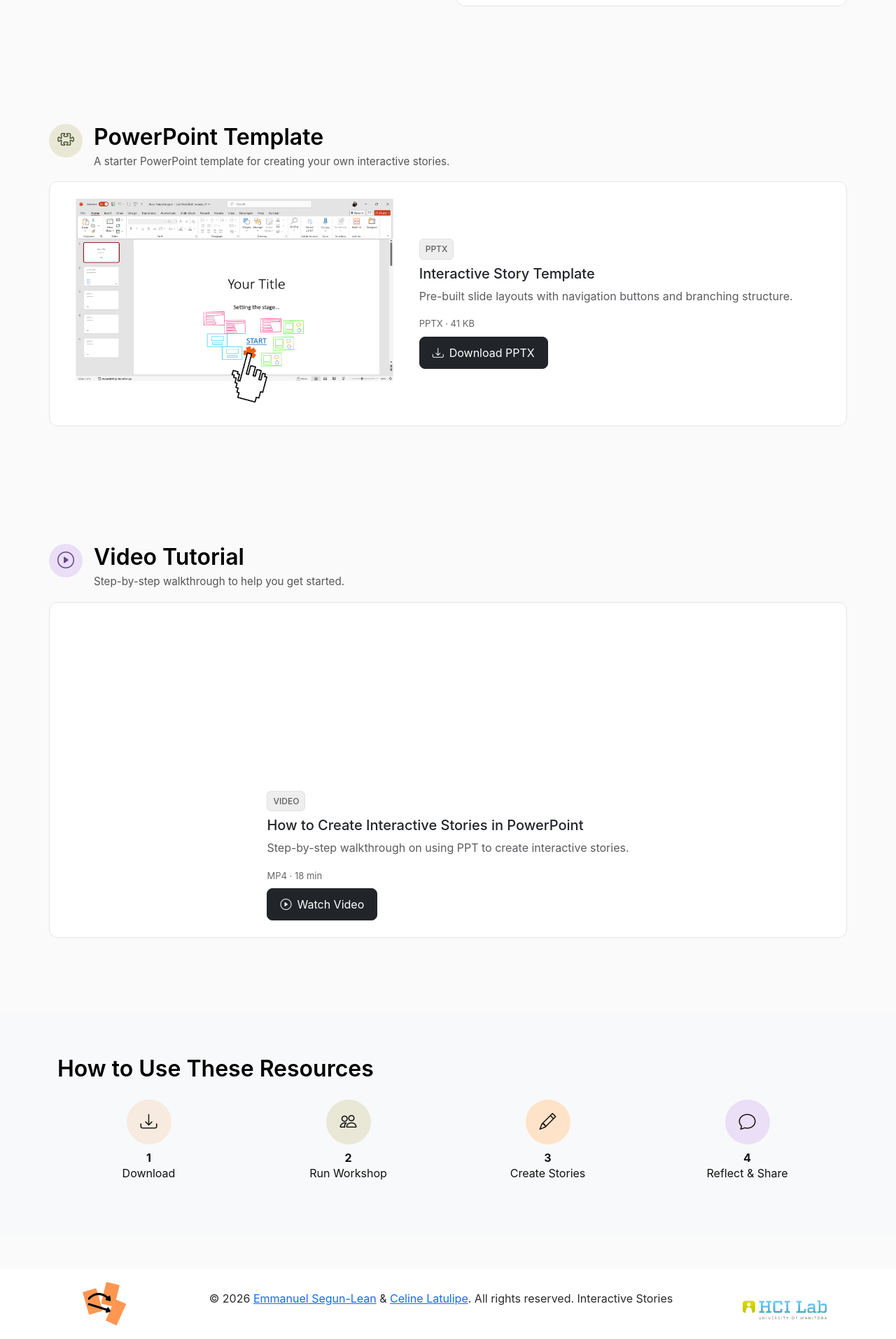
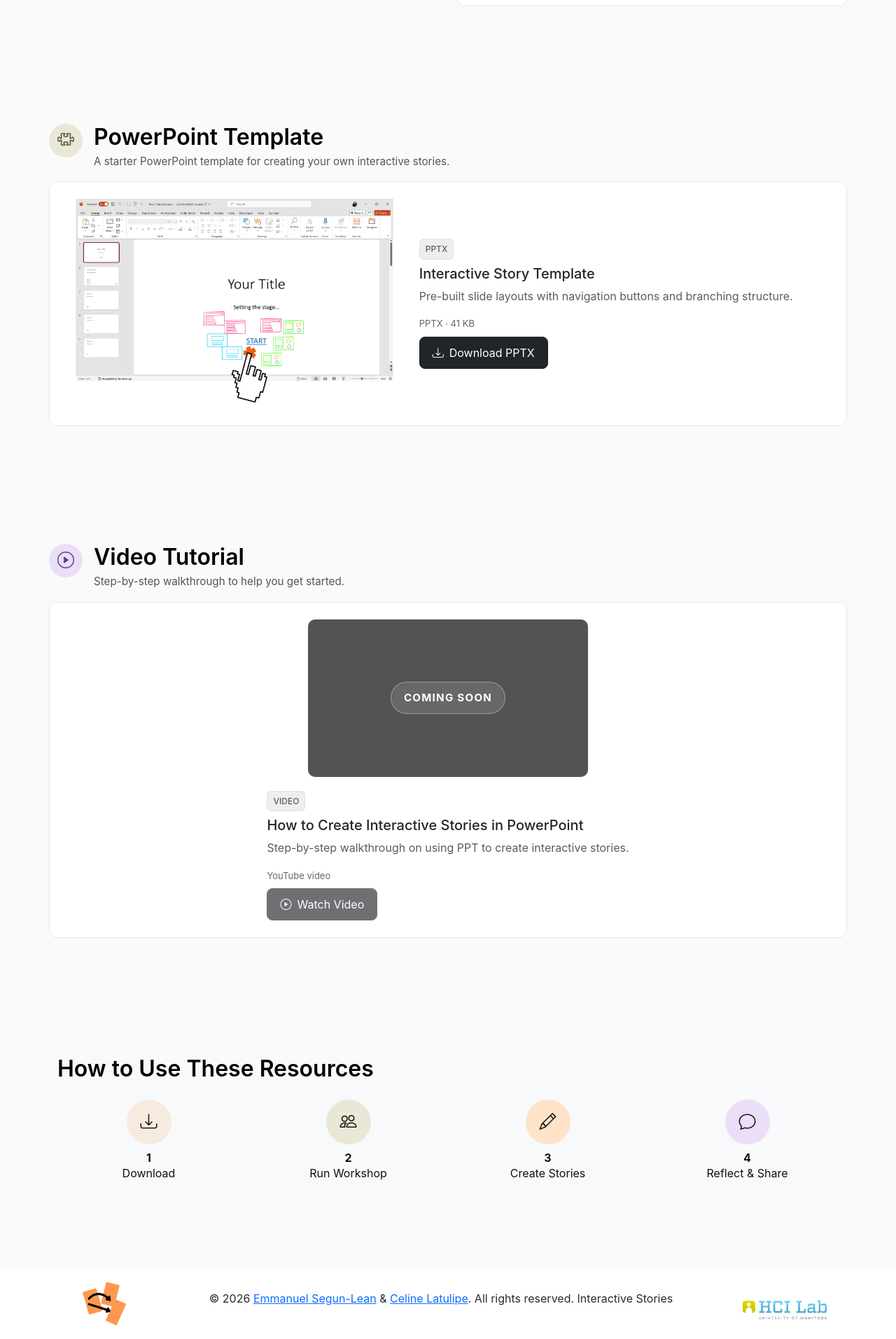
Before and after one commit to LeanKhan/interactivestories, a Flask app: page /resources in a window 1280 px wide. Shown: the part 1259-3172 px from the top of the page at 70% size. Run offline with Flask 3, Linux system fonts and the light colour scheme; parts of the project's set-up code (start-up, migrations or seed data) failed here and were passed over; some libraries are stand-ins or nearby versions; grey boxes are pictures that could not be loaded.

Commit message:
feat: add coming soon overlay over video

```diff
--- a/static/styles.css
+++ b/static/styles.css
@@ -663,6 +663,29 @@ body {
 	display: none;
 }
 
+.resources-page .coming-soon-overlay {
+	align-items: center;
+	background: rgba(17, 17, 17, 0.72);
+	color: #fff;
+	display: flex;
+	inset: 0;
+	justify-content: center;
+	position: absolute;
+	text-align: center;
+	z-index: 2;
+}
+
+.resources-page .coming-soon-overlay span {
+	background: rgba(255, 255, 255, 0.12);
+	border: 1px solid rgba(255, 255, 255, 0.34);
+	border-radius: 999px;
+	font-size: 0.95rem;
+	font-weight: 700;
+	letter-spacing: 0.08em;
+	padding: 10px 18px;
+	text-transform: uppercase;
+}
+
 .resources-page .play-btn {
 	position: absolute;
 	top: 50%;
--- a/templates/resources.html
+++ b/templates/resources.html
@@ -154,14 +154,17 @@
         referrerpolicy="strict-origin"
       ></iframe>
       <div class="play-btn">▶</div>
+      <div class="coming-soon-overlay" aria-label="Video coming soon">
+        <span>Coming Soon</span>
+      </div>
     </div>
 
     <div>
       <span class="tag">VIDEO</span>
       <h5>How to Create Interactive Stories in PowerPoint</h5>
       <p class="text-muted">Step-by-step walkthrough on using PPT to create interactive stories.</p>
-      <div class="resource-meta">MP4 · 18 min</div>
-      <a class="btn btn-dark mt-2"><i class="bi bi-play-circle me-2" aria-hidden="true"></i>Watch Video</a>
+      <div class="resource-meta">YouTube video</div>
+      <a class="btn btn-dark mt-2 disabled" disabled><i class="bi bi-play-circle me-2" aria-hidden="true"></i>Watch Video</a>
     </div>
   </div>
 </section>
```
